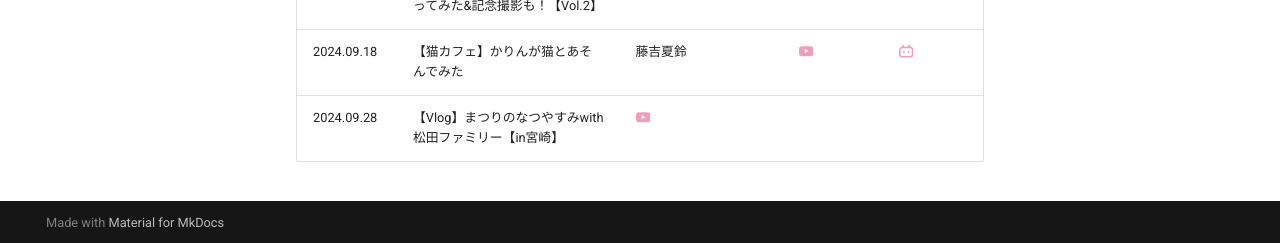
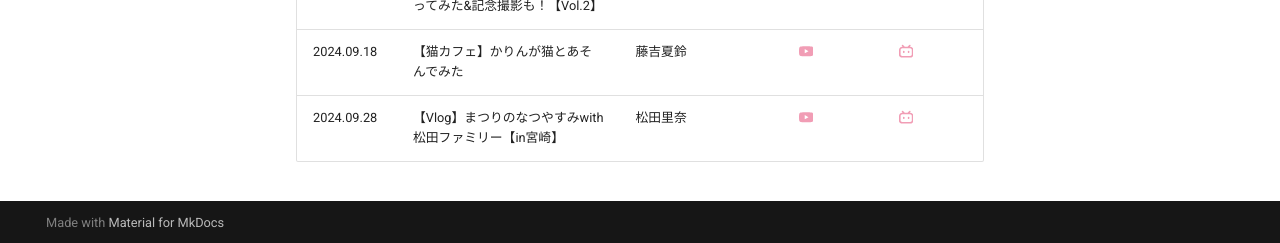
Before and after one commit to aki-192/sakura, an MkDocs documentation site: the page built from docs/yt-channel.md, in a window 1280 px wide and 900 px high, scrolled down 5345 px. Shown: the part 654-897 px from the top of the window. Built offline with MkDocs 1.6.1 and Material for MkDocs 9.7.7, drawn with Linux system fonts in a browser that asks for light colours.

Commit message:
Update yt-channel.md

```diff
--- a/docs/yt-channel.md
+++ b/docs/yt-channel.md
@@ -76,4 +76,4 @@ title: 櫻坂チャンネル
 | 2024.09.06 | 【Vlog】メンバー撮影！「BACKS LIVE!!」3日間の裏側に大潜入！【Vol.1】 | | [:simple-youtube:](https://www.youtube.com/watch?v=FK_r6GQb3ME) | [:simple-bilibili:](https://www.bilibili.com/video/BV1LopaeeEYX/) |
 | 2024.09.14 | 【潜入】齋藤&向井が売り子をやってみた&記念撮影も！【Vol.2】 | 齋藤冬優花×向井純葉 | [:simple-youtube::](https://www.youtube.com/watch?v=fz8KwqeO-oY) | |
 | 2024.09.18 | 【猫カフェ】かりんが猫とあそんでみた | 藤吉夏鈴 | [:simple-youtube:](https://www.youtube.com/watch?v=oH_ySXqLAas) | [:simple-bilibili:](https://www.bilibili.com/video/BV1sGtEeREf9/) |
-| 2024.09.28 | 【Vlog】まつりのなつやすみwith松田ファミリー【in宮崎】 | [:simple-youtube:](https://www.youtube.com/watch?v=xJNfuOlBB2w) | |
+| 2024.09.28 | 【Vlog】まつりのなつやすみwith松田ファミリー【in宮崎】 | 松田里奈 | [:simple-youtube:](https://www.youtube.com/watch?v=xJNfuOlBB2w) | [:simple-bilibili:](https://www.bilibili.com/video/BV15dxte8E7o/) |
```
